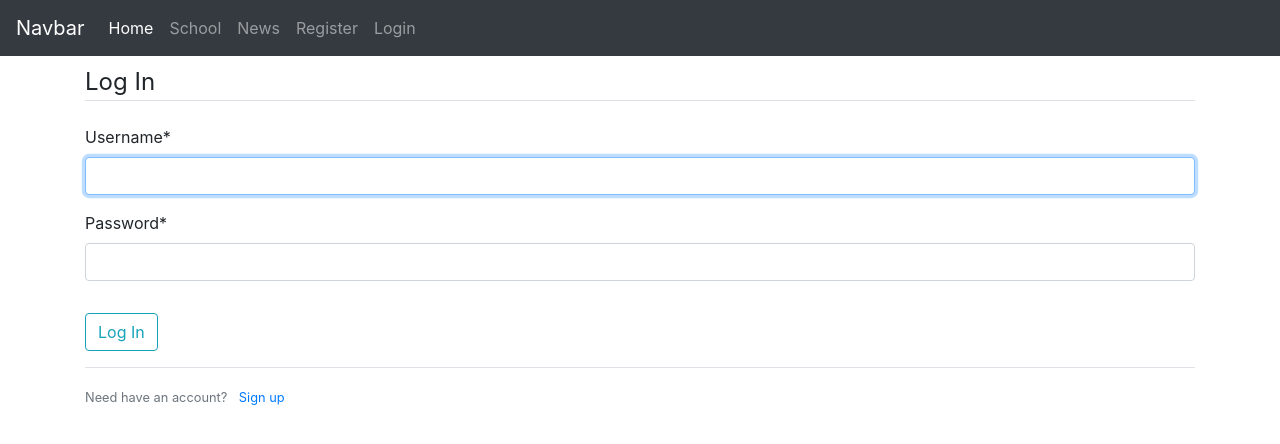
After one commit to olaniyi900/try_django, a Django app: page /users/login/ in a window 1280 px wide. The commit adds this page. Shown: the top 444 px of the page. Run offline with Django 3.2, Linux system fonts and the light colour scheme; some libraries are stand-ins or nearby versions.

```diff
--- a/blog/blog/settings.py
+++ b/blog/blog/settings.py
@@ -124,3 +124,6 @@ USE_TZ = True
 STATIC_URL = '/static/'
 
 CRISPY_TEMPLATE_PACK = 'bootstrap4'
+
+LOGIN_REDIRECT_URL = 'home'
+LOGIN_URL = 'login'
--- a/blog/templates/navbar.html
+++ b/blog/templates/navbar.html
@@ -6,9 +6,17 @@
   <div class="collapse navbar-collapse" id="navbarNavAltMarkup">
     <div class="navbar-nav">
       <a class="nav-item nav-link active" href="#">Home <span class="sr-only">(current)</span></a>
-      <a class="nav-item nav-link" href="#">Features</a>
-      <a class="nav-item nav-link" href="#">Pricing</a>
-      <a class="nav-item nav-link disabled" href="#" tabindex="-1" aria-disabled="true">Disabled</a>
+      <a class="nav-item nav-link" href="{% url 'home' %}">School</a>
+      <a class="nav-item nav-link" href="#">News</a>
+      {% if user.is_authenticated %}
+        <a class="nav-item nav-link" href=" {% url 'logout' %}">Logout</a>
+        <a class="nav-item nav-link" href=" {% url 'profile' %}">Profile</a>
+      {% else %}
+        <a class="nav-item nav-link" href="{% url 'register' %}">Register</a>
+        <a class="nav-item nav-link" href=" {% url 'login' %}">Login</a>
+
+      {% endif %}
+
     </div>
   </div>
 </nav>
--- /dev/null
+++ b/blog/users/templates/users/login.html
@@ -0,0 +1,19 @@
+{% extends 'base.html' %}
+{% load crispy_forms_tags %}
+ {% block title_block %} Log In page {% endblock %}
+  {% block content %}
+<form action="." method="post">
+{% csrf_token %}
+    <fieldset class="form-group">
+        <legend class="border-bottom mb-4">Log In</legend>
+        {{ form | crispy }}
+    </fieldset>
+    <div class="form-group">
+        <button type="submit" class="btn btn-outline-info">Log In</button>
+    </div>
+
+</form>
+<div class="border-top pt-3">
+    <small class="text-muted">Need have an account? <a class="ml-2" href="{% url 'register' %}">Sign up</a></small>
+</div>
+{% endblock %}
--- a/blog/users/templates/users/register.html
+++ b/blog/users/templates/users/register.html
@@ -14,6 +14,6 @@
 
 </form>
 <div class="border-top pt-3">
-    <small class="text-muted">Alreadu have an account? <a class="ml-2" href="#">Sign in</a></small>
+    <small class="text-muted">Alreadu have an account? <a class="ml-2" href="{% url 'login' %}">Sign in</a></small>
 </div>
 {% endblock %}
--- a/blog/users/urls.py
+++ b/blog/users/urls.py
@@ -1,6 +1,10 @@
 from django.urls import path
+from django.contrib.auth import views as auth_views
 from . import views
 
 urlpatterns = [
     path('register/', views.register, name='register'),
+    path('profile/', views.profile, name='profile'),
+    path('login/', auth_views.LoginView.as_view(template_name='users/login.html'), name='login'),
+    path('logout/', auth_views.LogoutView.as_view(template_name='users/logout.html'), name='logout'),
 ]
--- a/blog/users/views.py
+++ b/blog/users/views.py
@@ -13,3 +13,7 @@ def register(request):
             return redirect('students')
     form = UserRegisterForm()
     return render(request, 'users/register.html', {'form': form})
+
+
+def profile(request):
+    return render(request, 'users/profile.html')
```
Also changed, not shown: blog/users/templates/users/logout.html (added, +8 -0 lines), blog/users/templates/users/profile.html (added, +9 -0 lines), blog/db.sqlite3.
